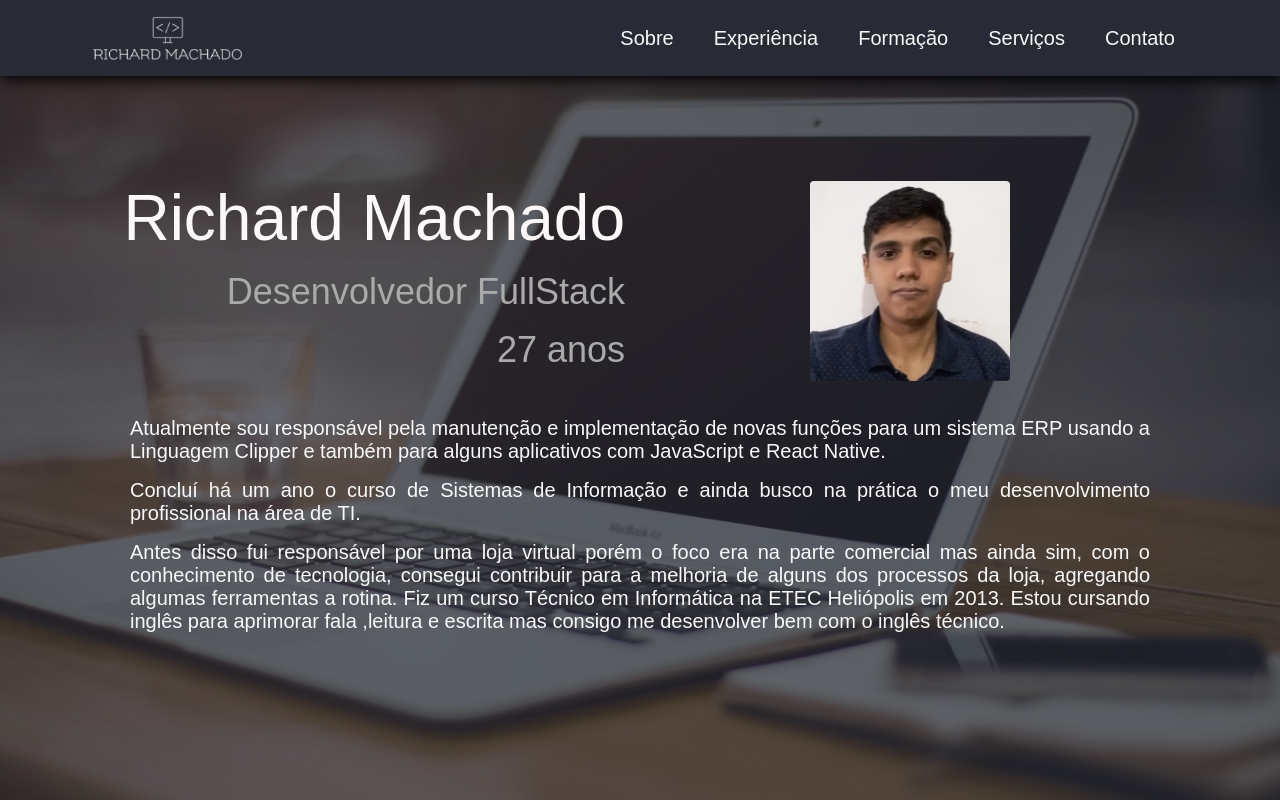
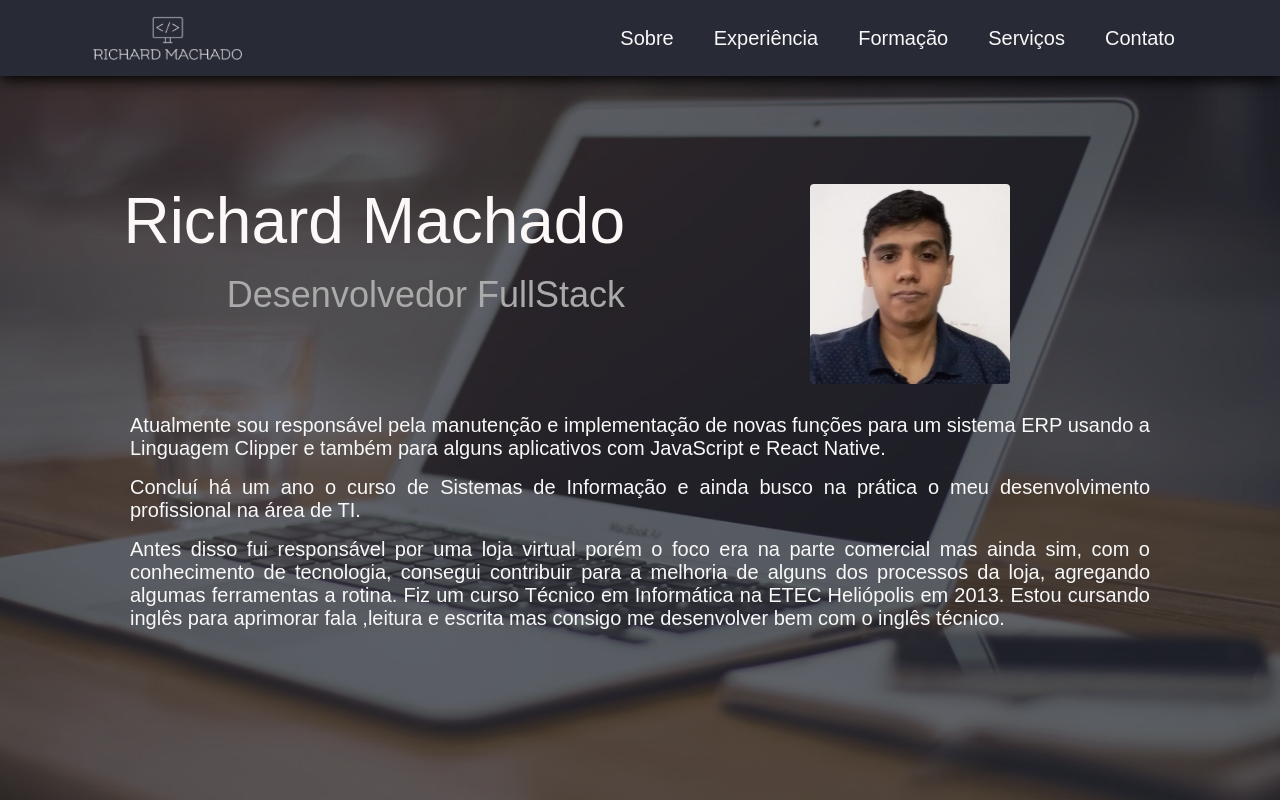
Before and after one commit to richarddev93/webperfil, a React (Create React App) app: page / in a window 1280 px wide. Shown: the top 800 px of the page. Built offline with nearby package versions, Linux system fonts and the light colour scheme; no server answers.

Commit message:
fix(about):fix age text

```diff
--- a/src/pages/About/index.js
+++ b/src/pages/About/index.js
@@ -14,7 +14,6 @@ export default function index({id}) {
                     <Col className="text-right">
                         <p className = "title">Richard Machado</p>
                         <p className = "subtitle">Desenvolvedor FullStack</p>
-                        <p className = "subtitle">27 anos</p>
                     </Col>
                     <Col className="perfil">
                         <img className = "rounded" src = {Avatar} alt = "" height="200px"/>
```
